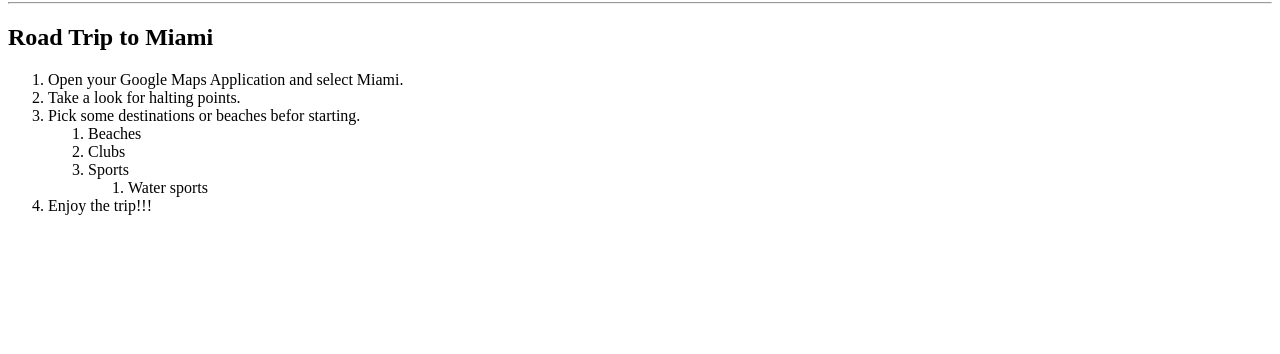
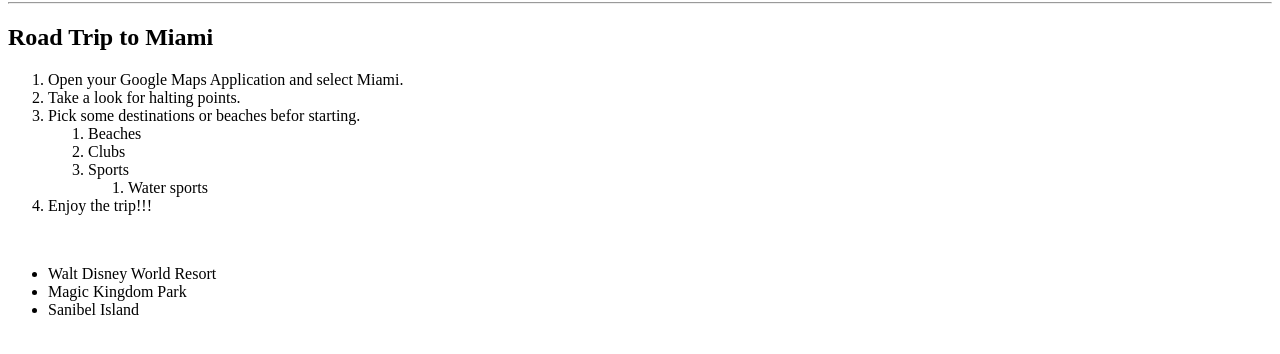
Before and after one commit to 44-563-WebApps-F21/webapps-f21-assignment-3-bharathnw, a plain HTML site: page index.html in a window 1280 px wide. Shown: the part 78-432 px from the top of the page. Drawn offline with Linux system fonts and the light colour scheme.

Commit message:
added unordered list

```diff
--- a/index.html
+++ b/index.html
@@ -29,6 +29,12 @@
         </li>
         <li>Enjoy the trip!!!</li>
     </ol>
+    <br/>
+    <ul>
+        <li>Walt Disney World Resort</li>
+        <li>Magic Kingdom Park</li>
+        <li>Sanibel Island</li>
+    </ul>
 </body>
 
 </html>
```
